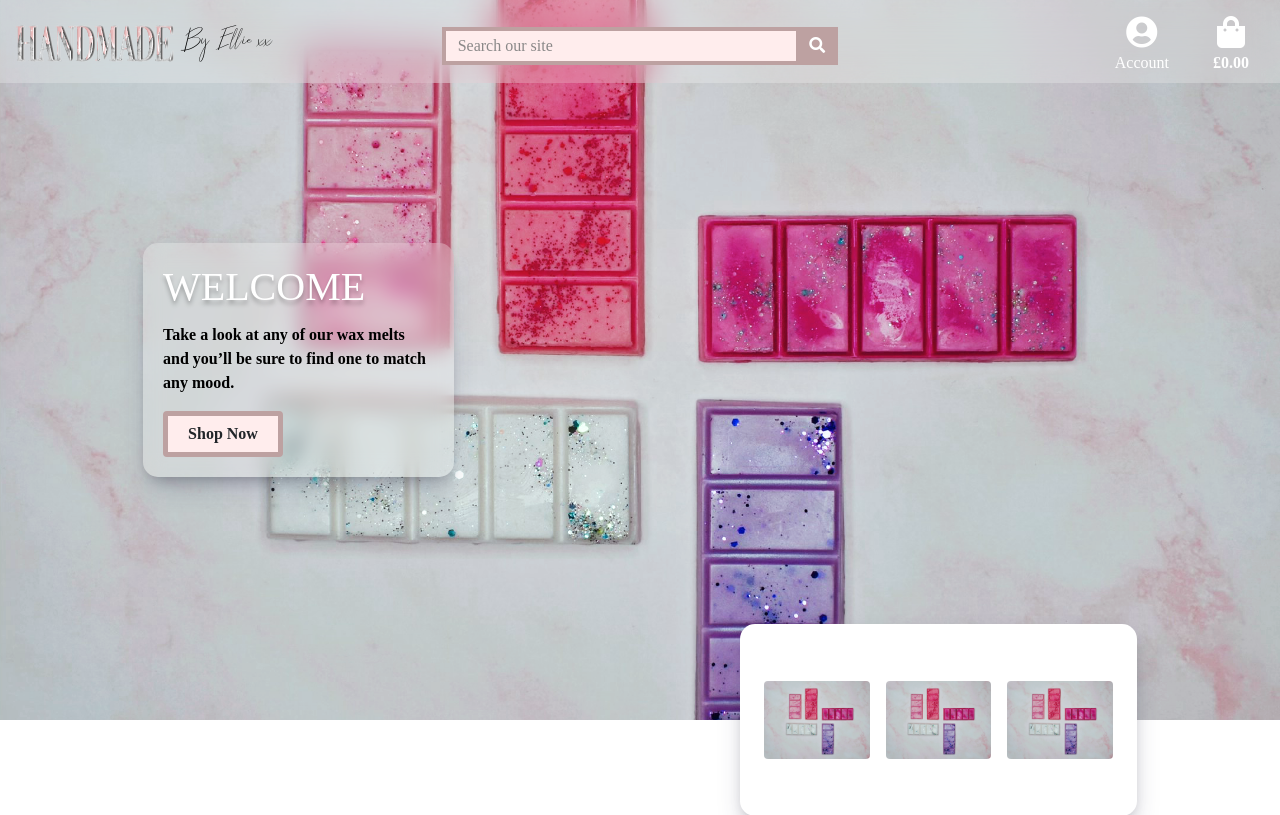
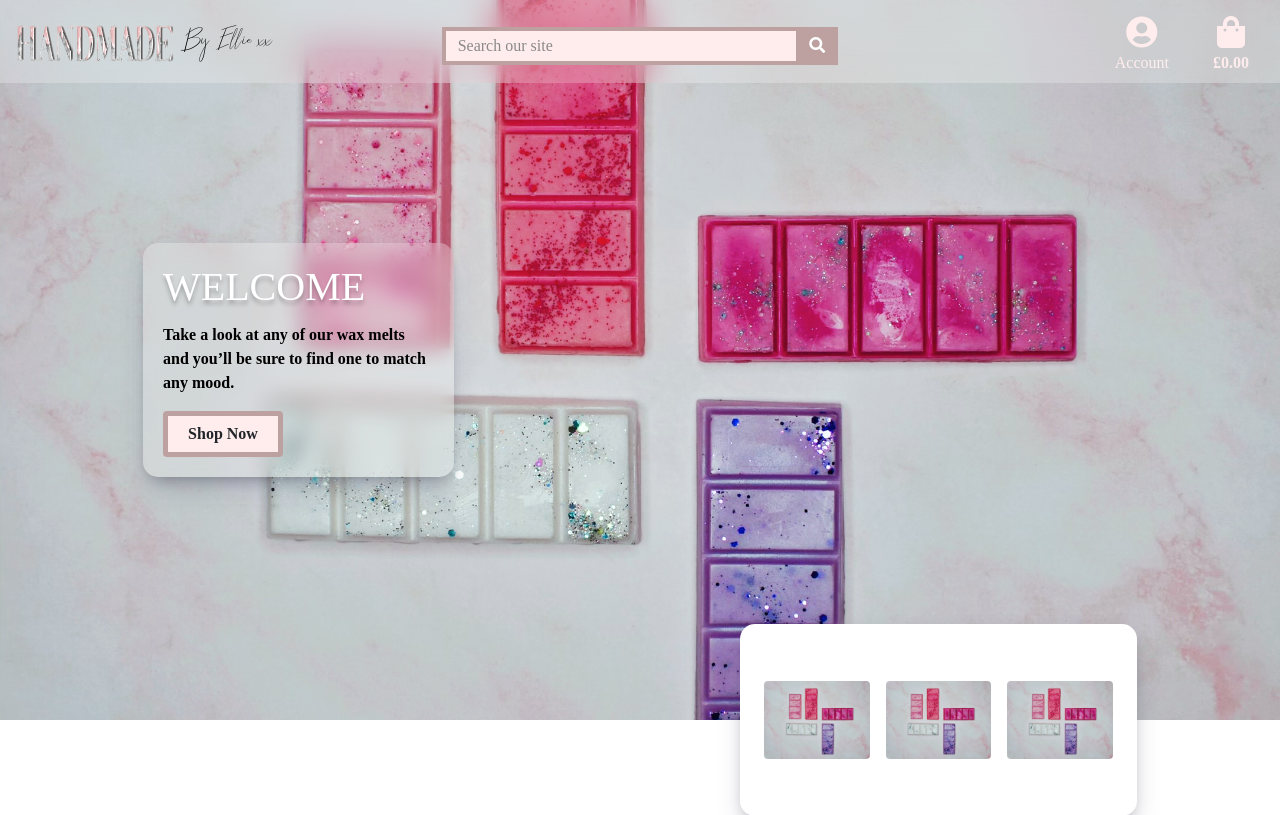
Before and after one commit to Tmuat/handmade-by-ellie, a Django app: page / in a window 1280 px wide. Shown: the top 815 px of the page. Run offline with Django 3.2, Linux system fonts and the light colour scheme; some libraries are stand-ins or nearby versions.

Commit message:
BASE: Adjusted nav colouring including focus & hover CSS

```diff
--- a/static/css/base.css
+++ b/static/css/base.css
@@ -29,6 +29,15 @@ body {
 
 .text-black {
   color: #000;
+}
+
+.text-custom-pink {
+  color: #ffeded;
+}
+
+.text-custom-pink.nav-link:hover,
+.text-custom-pink.nav-link:focus {
+  color: #bda1a1;
 }
 
 /* || Shadows */
--- a/templates/base.html
+++ b/templates/base.html
@@ -109,7 +109,7 @@
         <div class="col-12 col-lg-4 my-auto py-1 py-lg-0">
           <ul class="list-inline list-unstyled text-center text-lg-right my-0">
             <li class="list-inline-item dropdown">
-                <a class="text-white nav-link" href="#" id="user-options" data-toggle="dropdown" aria-haspopup="true" aria-expanded="false">
+                <a class="text-custom-pink nav-link" href="#" id="user-options" data-toggle="dropdown" aria-haspopup="true" aria-expanded="false">
                     <div class="text-center">
                         <div><i class="fas fa-user-circle fa-2x"></i></div>
                         <p class="my-0">Account</p>
@@ -129,7 +129,7 @@
                 </div>
             </li>
             <li class="list-inline-item">
-                <a class="font-weight-bold text-white nav-link" href="">
+                <a class="font-weight-bold text-custom-pink nav-link" href="">
                     <div class="text-center">
                         <div><i class="fas fa-shopping-bag fa-2x"></i></div>
                         <p class="my-0">
```
